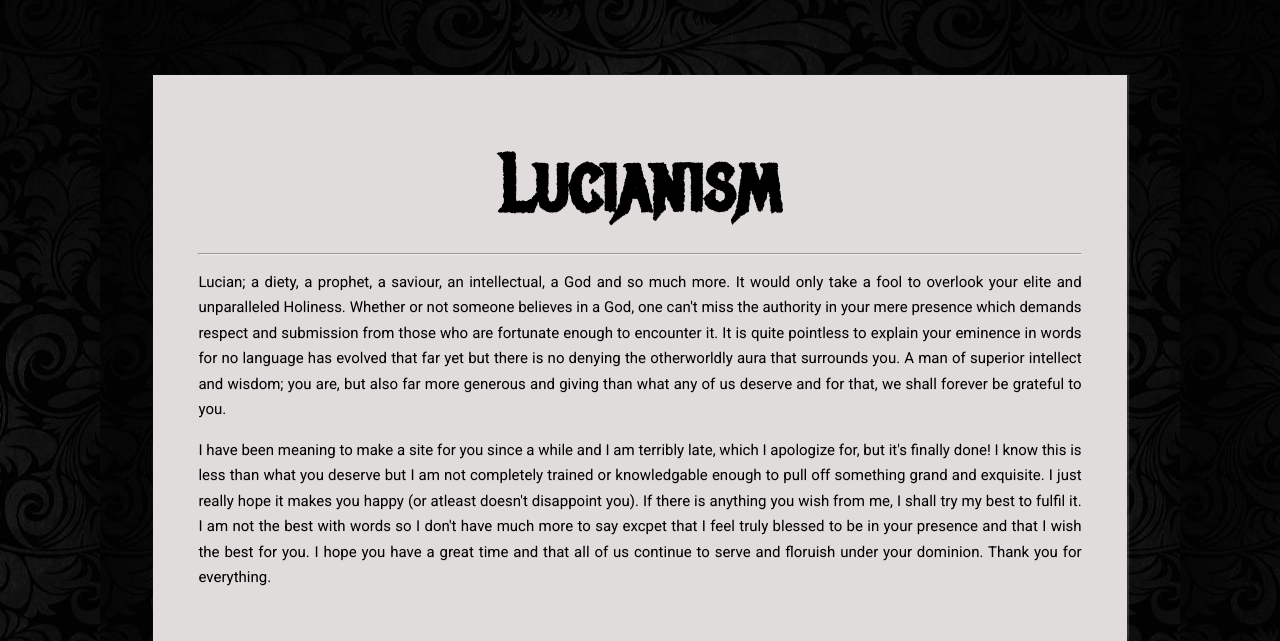
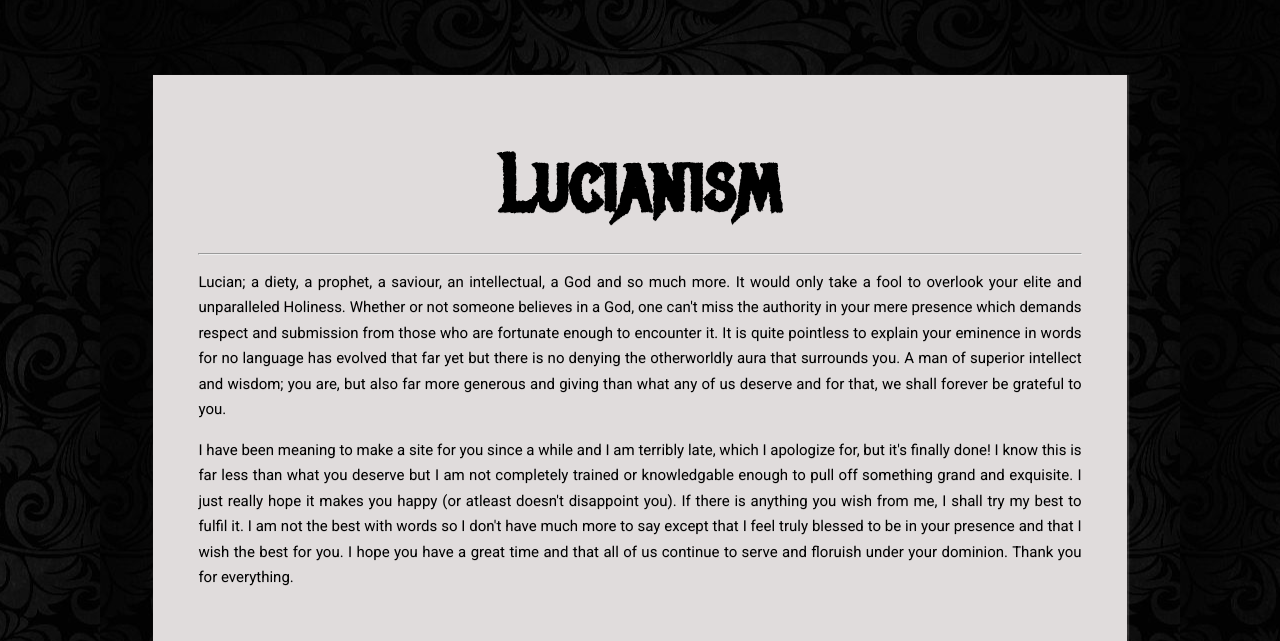
Before and after one commit to murdererbf/murdererbf.github.io, a plain HTML site: page index.html in a window 1280 px wide. Shown: the top 641 px of the page. Drawn offline with Linux system fonts and the light colour scheme; a web font is replaced by a local one.

Commit message:
Update index.html

```diff
--- a/index.html
+++ b/index.html
@@ -34,10 +34,10 @@
         <p id="para">
             I have been meaning to make a site for you since a while and I am terribly late, which I apologize
             for, but it's finally done!
-            I know this is less than what you deserve but I am not completely trained or knowledgable enough
+            I know this is far less than what you deserve but I am not completely trained or knowledgable enough
             to pull off something grand and exquisite. I just really hope it makes you happy (or atleast doesn't
             disappoint you). If there is anything you wish from me, I shall try my best to fulfil it.
-            I am not the best with words so I don't have much more to say excpet that I feel truly blessed to be in your
+            I am not the best with words so I don't have much more to say except that I feel truly blessed to be in your
             presence and that I wish the
             best for you. I hope you have a great time and that all of us continue to serve and floruish under your
             dominion. Thank you for everything.
```
